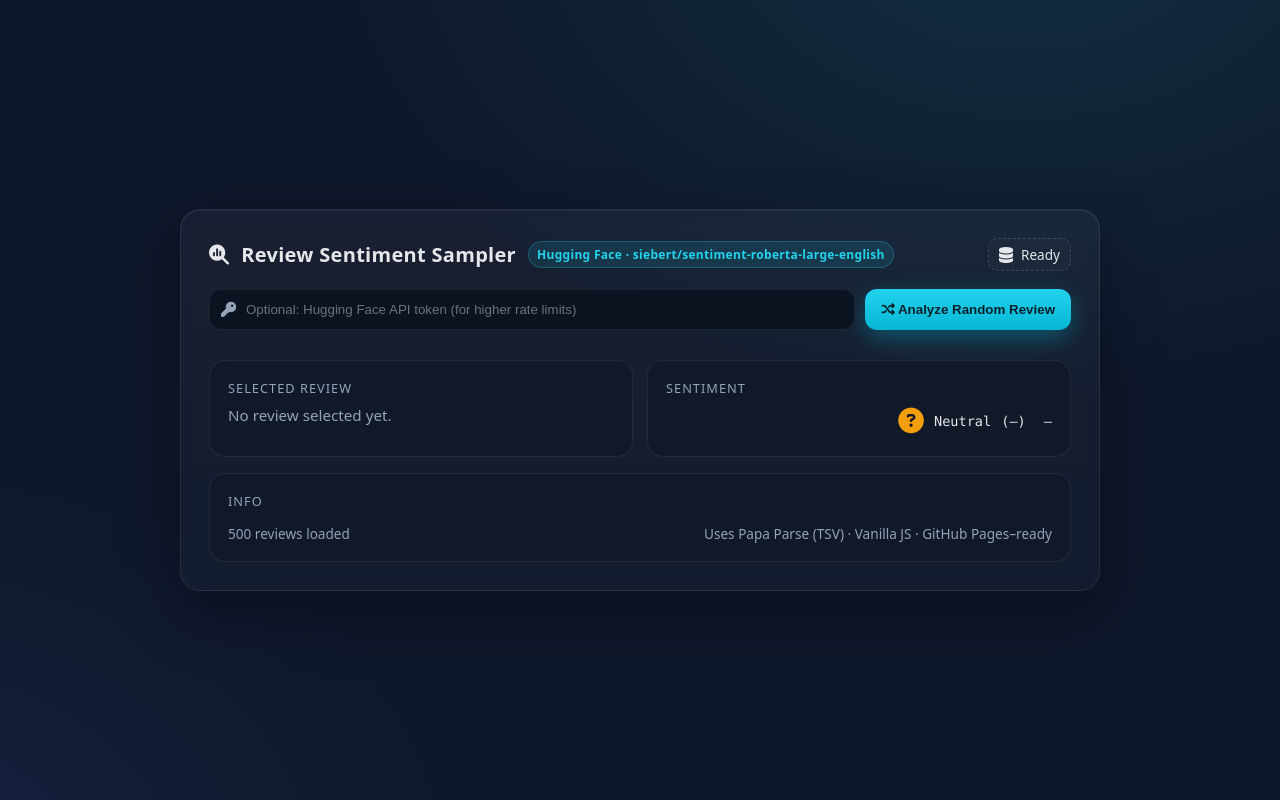
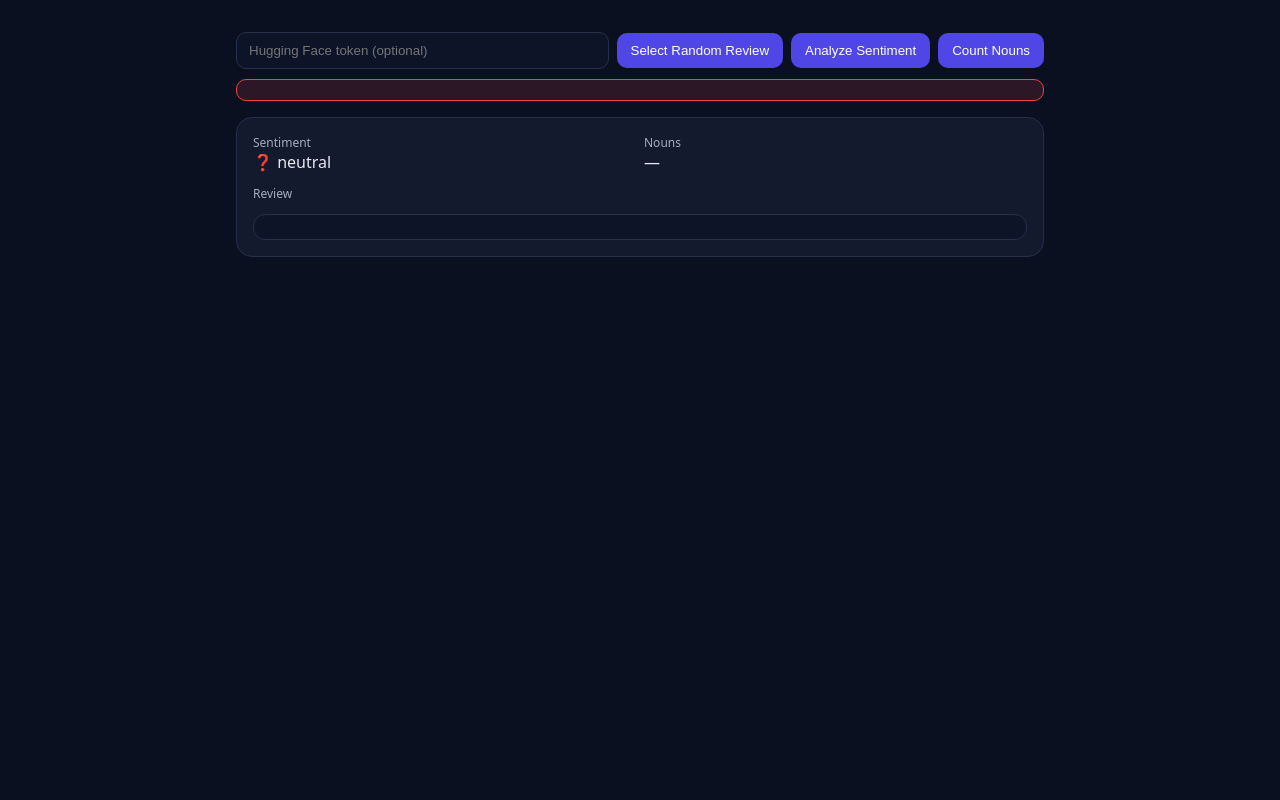
Before and after one commit to shalnovmn/aihse, a plain HTML site: page index.html in a window 1280 px wide. Drawn offline with nearby package versions, Linux system fonts and the light colour scheme.

Commit message:
index.html

```diff
--- a/index.html
+++ b/index.html
@@ -1,168 +1,58 @@
 <!DOCTYPE html>
 <html lang="en">
 <head>
-  <meta charset="UTF-8" />
-  <meta name="viewport" content="width=device-width, initial-scale=1.0"/>
-  <title>Review Sentiment Sampler</title>
+<meta charset="UTF-8">
+<meta name="viewport" content="width=device-width, initial-scale=1.0">
+<title>Review Analyzer</title>
 <link rel="stylesheet" href="https://cdnjs.cloudflare.com/ajax/libs/font-awesome/6.4.0/css/all.min.css">
 <script src="https://cdnjs.cloudflare.com/ajax/libs/PapaParse/5.4.1/papaparse.min.js"></script>
-
 <style>
-    :root {
-      --bg: #0f172a;
-      --card: #111827;
-      --accent: #22d3ee;
-      --muted: #94a3b8;
-      --text: #e5e7eb;
-      --good: #22c55e;
-      --bad: #ef4444;
-      --neutral: #f59e0b;
-    }
-    * { box-sizing: border-box; }
-    body {
-      margin: 0; padding: 0;
-      font-family: system-ui, -apple-system, Segoe UI, Roboto, Inter, Arial, sans-serif;
-      background: radial-gradient(1200px 800px at 80% -10%, rgba(34,211,238,0.12), transparent 60%),
-                  radial-gradient(1000px 700px at -10% 110%, rgba(99,102,241,0.12), transparent 60%),
-                  var(--bg);
-      color: var(--text);
-      min-height: 100vh;
-      display: grid;
-      place-items: center;
-    }
-    .app {
-      width: min(920px, 92vw);
-      background: linear-gradient(180deg, rgba(255,255,255,0.04), rgba(255,255,255,0.02));
-      border: 1px solid rgba(255,255,255,0.08);
-      border-radius: 20px;
-      padding: 28px;
-      box-shadow:
-        0 20px 60px rgba(0,0,0,0.35),
-        inset 0 1px 0 rgba(255,255,255,0.05);
-      backdrop-filter: blur(6px);
-    }
-    header {
-      display: flex; align-items: center; justify-content: space-between; gap: 16px; margin-bottom: 18px;
-    }
-    .title {
-      display: flex; align-items: center; gap: 12px;
-      font-weight: 700; letter-spacing: 0.3px; font-size: 1.25rem;
-    }
-    .title .badge {
-      font-size: 0.75rem; padding: 4px 8px; border-radius: 999px;
-      background: rgba(34,211,238,0.12); color: var(--accent);
-      border: 1px solid rgba(34,211,238,0.25);
-    }
-    .controls {
-      display: grid; grid-template-columns: 1fr auto; gap: 10px;
-    }
-    .input-wrap { position: relative; }
-    .input-wrap i {
-      position: absolute; left: 12px; top: 50%; transform: translateY(-50%);
-      color: var(--muted); font-size: 0.95rem;
-    }
-    input[type="password"]{
-      width: 100%; padding: 12px 42px 12px 36px; border-radius: 12px;
-      background: #0b1220; border: 1px solid rgba(255,255,255,0.08);
-      color: var(--text); outline: none;
-    }
-    input::placeholder { color: #6b7280; }
-    button {
-      padding: 12px 16px; border-radius: 12px; border: none; cursor: pointer;
-      background: linear-gradient(180deg, #22d3ee, #06b6d4);
-      color: #06202a; font-weight: 700;
-      box-shadow: 0 8px 24px rgba(6,182,212,0.35);
-    }
-    button:disabled { opacity: 0.6; cursor: not-allowed; box-shadow: none; }
-    .card {
-      background: var(--card);
-      border: 1px solid rgba(255,255,255,0.08);
-      border-radius: 16px;
-      padding: 18px;
-      margin-top: 16px;
-    }
-    .row { display: grid; grid-template-columns: 1fr auto; gap: 14px; align-items: center; }
-    .label {
-      font-size: 0.8rem; text-transform: uppercase; letter-spacing: 1px; color: var(--muted);
-      margin-bottom: 6px;
-    }
-    .review { font-size: 1.05rem; line-height: 1.6; white-space: pre-wrap; }
-    .sentiment { display: flex; align-items: center; gap: 10px; justify-content: flex-end; }
-    .sentiment .icon { font-size: 1.6rem; }
-    .sentiment.positive .icon { color: var(--good); }
-    .sentiment.negative .icon { color: var(--bad); }
-    .sentiment.neutral .icon { color: var(--neutral); }
-    .muted { color: var(--muted); font-size: 0.95rem; }
-    .footer {
-      display: flex; justify-content: space-between; align-items: center; margin-top: 14px;
-      font-size: 0.85rem; color: var(--muted);
-    }
-    .status {
-      display: inline-flex; align-items: center; gap: 8px;
-      padding: 6px 10px; border-radius: 10px; border: 1px dashed rgba(255,255,255,0.15);
-      background: rgba(255,255,255,0.02);
-    }
-    .mono { font-family: ui-monospace, SFMono-Regular, Menlo, Consolas, monospace; font-size: 0.85rem; }
-    .small { font-size: 0.85rem; }
-    .grid { display: grid; grid-template-columns: 1fr 1fr; gap: 14px; margin-top: 14px; }
-    /* 👇 Added for noun counter spacing */
-    .noun-level { margin-left: 8px; }
-    @media (max-width: 780px){
-      .controls { grid-template-columns: 1fr; }
-      .grid { grid-template-columns: 1fr; }
-    }
+  :root{--bg:#0b1020;--fg:#e6e9ef;--muted:#a6adbb;--card:#131a2e;--accent:#4f46e5;--danger:#ef4444;--ok:#10b981}
+  *{box-sizing:border-box}
+  body{margin:0;background:var(--bg);color:var(--fg);font-family:system-ui,-apple-system,Segoe UI,Roboto,Inter,Arial,sans-serif}
+  .wrap{max-width:840px;margin:32px auto;padding:0 16px}
+  .row{display:flex;gap:8px;align-items:center;flex-wrap:wrap}
+  input[type="text"]{flex:1;min-width:260px;background:#0d1428;border:1px solid #26304d;color:var(--fg);padding:10px 12px;border-radius:10px;outline:none}
+  button{background:var(--accent);color:#fff;border:0;border-radius:10px;padding:10px 14px;cursor:pointer}
+  button:disabled{opacity:.6;cursor:not-allowed}
+  .error{margin-top:10px;color:#fff;background:rgba(239,68,68,.14);border:1px solid var(--danger);padding:10px 12px;border-radius:10px;min-height:22px}
+  .status{display:none;margin-left:auto}
+  .card{margin-top:16px;background:var(--card);border:1px solid #26304d;border-radius:16px;padding:16px}
+  .grid{display:grid;grid-template-columns:1fr 1fr;gap:8px}
+  .label{font-size:12px;color:var(--muted)}
+  .val{font-size:16px;display:flex;align-items:center;gap:8px}
+  .review{margin-top:12px;background:#0d1428;border:1px solid #26304d;border-radius:12px;padding:12px;line-height:1.45;white-space:pre-wrap;word-wrap:break-word}
+  .toggle{margin-top:8px;background:transparent;border:0;color:#9db2ff;text-decoration:underline;cursor:pointer;padding:0;font-size:14px}
+  .sr{position:absolute;left:-10000px;top:auto;width:1px;height:1px;overflow:hidden}
 </style>
 </head>
 <body>
-  <main class="app">
-    <header>
-      <div class="title">
-        <i class="fa-solid fa-magnifying-glass-chart"></i>
-        Review Sentiment Sampler
-        <span class="badge">Hugging Face · siebert/sentiment-roberta-large-english</span>
+<div class="wrap">
+  <div class="row">
+    <input id="token" type="text" placeholder="Hugging Face token (optional)">
+    <button id="randomBtn" aria-busy="false">Select Random Review</button>
+    <button id="sentimentBtn" aria-busy="false">Analyze Sentiment</button>
+    <button id="nounsBtn" aria-busy="false">Count Nouns</button>
+    <div id="spinner" class="status" role="status" aria-live="polite"><i class="fa-solid fa-spinner fa-spin"></i></div>
   </div>
-      <div class="status" id="loadStatus">
-        <i class="fa-solid fa-database"></i>
-        <span class="small">Loading reviews…</span>
+  <div id="error" class="error"></div>
+  <div class="card">
+    <div class="grid">
+      <div>
+        <div class="label">Sentiment</div>
+        <div id="sentimentVal" class="val">❓ neutral</div>
       </div>
-    </header>
-
-    <section class="controls">
-      <div class="input-wrap">
-        <i class="fa-solid fa-key"></i>
-        <input id="tokenInput" type="password" placeholder="Optional: Hugging Face API token (for higher rate limits)"/>
-      </div>
-      <button id="analyzeBtn" disabled>
-        <i class="fa-solid fa-shuffle"></i> Analyze Random Review
-      </button>
-    </section>
-
-    <section class="grid">
-      <div class="card">
-        <div class="label">Selected review</div>
-        <div id="reviewText" class="review muted">No review selected yet.</div>
-      </div>
-      <div class="card">
-        <div class="label">Sentiment</div>
-        <div id="sentimentBox" class="sentiment neutral">
-          <span class="icon"><i class="fa-solid fa-circle-question"></i></span>
-          <span class="mono" id="sentimentLabel">Neutral</span>
-          <span class="mono" id="sentimentScore" title="Model confidence score">(—)</span>
-          <!-- 👇 Added visible placeholder for noun counter -->
-          <span class="mono noun-level" id="nounLevel" title="Noun count level">—</span>
+      <div>
+        <div class="label">Nouns</div>
+        <div id="nounsVal" class="val">—</div>
       </div>
     </div>
-    </section>
-
-    <section class="card">
-      <div class="label">Info</div>
-      <div class="footer">
-        <div id="reviewCount" class="small">—</div>
-        <div class="small">Uses Papa Parse (TSV) · Vanilla JS · GitHub Pages–ready</div>
+    <div class="label" style="margin-top:12px">Review</div>
+    <div id="reviewText" class="review"></div>
+    <button id="toggleBtn" class="toggle" style="display:none">Show more</button>
+    <span id="fullText" class="sr"></span>
   </div>
-    </section>
-  </main>
-
-  <script src="./app.js" defer></script>
+</div>
+<script defer src="app.js"></script>
 </body>
 </html>
```
Lines whose indentation alone changed are shown as unchanged.
